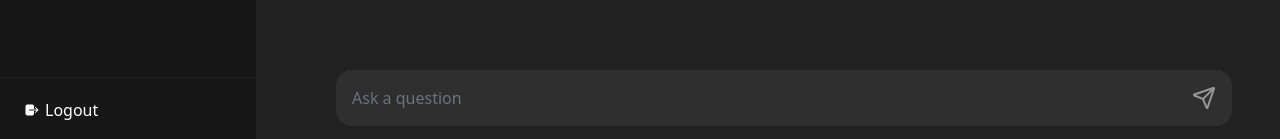
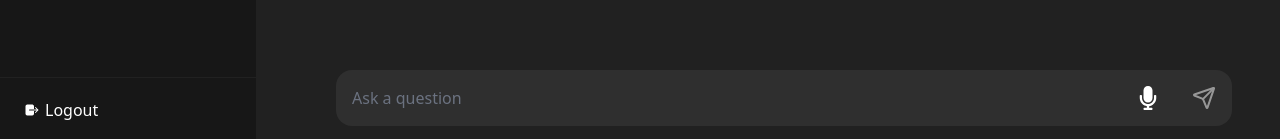
Before and after one commit to limefresh5455/rag-llm-chatbox, a React (Vite) app: page /chat in a window 1280 px wide. Shown: the part 658-797 px from the top of the page. Built offline with nearby package versions, Linux system fonts and the light colour scheme; sample sign-in values are in the browser's storage.

Commit message:
updated voice

```diff
--- a/src/components/ChatBox.jsx
+++ b/src/components/ChatBox.jsx
@@ -13,14 +13,13 @@ function ChatBox() {
   const [showCopied, setShowCopied] = useState(false);
   const [selectedModel, setSelectedModel] = useState("OpenAI-GPT-4.0");
   const [selectedChatMode, setSelectedChatMode] = useState("document");
-  const user_id = localStorage.getItem("user_id"); // Fetch user_id from localStorage
+  const user_id = localStorage.getItem("user_id");
   const fileInputRef = useRef(null);
   const messagesEndRef = useRef(null);
   const chatContainerRef = useRef(null);
   const [copiedMessageId, setCopiedMessageId] = useState(null);
   const [showScrollDown, setShowScrollDown] = useState(false);
 
-  // Update useEffect to fetch and save messages based on user_id
   useEffect(() => {
     const savedMessages = sessionStorage.getItem(`chatHistory_${user_id}`);
     if (savedMessages) {
@@ -34,7 +33,7 @@ function ChatBox() {
     }
 
     const clearSessionStorage = () => {
-      sessionStorage.clear(); // Clear session storage on tab close or reload
+      sessionStorage.clear();
     };
 
     window.addEventListener("beforeunload", clearSessionStorage);
@@ -114,115 +113,6 @@ function ChatBox() {
     }
   };
 
-  // const handleQuery = async () => {
-  //   if (!query) return;
-
-  //   if (selectedChatMode === "dataset" && !file) {
-  //     alert("No file uploaded. Please upload a file first.");
-  //     return;
-  //   }
-
-  //   try {
-  //     setLoading(true);
-  //     const formData = new FormData();
-  //     formData.append("user_id", user_id);
-  //     formData.append("model", selectedModel);
-
-  //     setQuery("");
-
-  //     if (selectedChatMode === "document" && query) {
-  //       formData.append("query", query);
-
-  //       setMessages((prevMessages) => [
-  //         ...prevMessages,
-  //         { type: "question", text: query, chatMode: "document" },
-  //       ]);
-
-  //       const response = await fetch(`${import.meta.env.VITE_API_URL}/query`, {
-  //         method: "POST",
-  //         body: formData,
-  //       });
-
-  //       if (!response.ok) {
-  //         throw new Error(`Error: ${response.statusText}`);
-  //       }
-
-  //       const responseData = await response.json();
-
-  //       if (responseData.response) {
-  //         const responseText = responseData.response;
-  //         let index = 0;
-
-  //         const responseMessage = { type: "response", text: "" };
-  //         setMessages((prevMessages) => [...prevMessages, responseMessage]);
-
-  //         const intervalId = setInterval(() => {
-  //           setMessages((prevMessages) => {
-  //             const updatedMessages = [...prevMessages];
-  //             updatedMessages[updatedMessages.length - 1] = {
-  //               ...updatedMessages[updatedMessages.length - 1],
-  //               text: responseText.slice(0, index),
-  //             };
-  //             return updatedMessages;
-  //           });
-  //           index++;
-
-  //           if (index > responseText.length) {
-  //             clearInterval(intervalId);
-  //           }
-  //         }, 5);
-  //       }
-  //     } else if (selectedChatMode === "dataset" && query && file) {
-  //       formData.append("query", query);
-  //       formData.append("file", file);
-
-  //       setMessages((prevMessages) => [
-  //         ...prevMessages,
-  //         {
-  //           type: "question",
-  //           text: query,
-  //           fileName: file.name,
-  //           chatMode: "dataset",
-  //         },
-  //       ]);
-
-  //       const response = await axios.post(
-  //         `${import.meta.env.VITE_API_URL}/dataset_query`,
-  //         formData,
-  //         { headers: { "Content-Type": "multipart/form-data" } }
-  //       );
-
-  //       const answer =
-  //         response.data.response || "No response provided by the server.";
-
-  //       let index = 0;
-  //       const responseMessage = { type: "answer", text: "" };
-  //       setMessages((prevMessages) => [...prevMessages, responseMessage]);
-
-  //       const intervalId = setInterval(() => {
-  //         setMessages((prevMessages) => {
-  //           const updatedMessages = [...prevMessages];
-  //           updatedMessages[updatedMessages.length - 1] = {
-  //             ...updatedMessages[updatedMessages.length - 1],
-  //             text: answer.slice(0, index).replace(/\*\*/g, ""),
-  //           };
-  //           return updatedMessages;
-  //         });
-  //         index++;
-
-  //         if (index > answer.length) {
-  //           clearInterval(intervalId);
-  //         }
-  //       }, 5);
-  //     }
-  //   } catch (error) {
-  //     console.error("Error querying:", error);
-  //     alert("Error occurred while querying the dataset. Please try again.");
-  //   } finally {
-  //     setLoading(false);
-  //   }
-  // };
-
   const handleQuery = async () => {
     if (!query) return;
 
@@ -265,7 +155,6 @@ function ChatBox() {
           const responseMessage = { type: "response", text: "" };
           setMessages((prevMessages) => [...prevMessages, responseMessage]);
 
-          // Change the interval to 1ms for faster streaming
           const intervalId = setInterval(() => {
             setMessages((prevMessages) => {
               const updatedMessages = [...prevMessages];
@@ -275,12 +164,12 @@ function ChatBox() {
               };
               return updatedMessages;
             });
-            index += 5; // Increment by 5 or any larger step to speed up the text reveal
+            index += 5;
 
             if (index > responseText.length) {
               clearInterval(intervalId);
             }
-          }, 1); // Reduced to 1 ms for faster streaming
+          }, 1);
         }
       } else if (selectedChatMode === "dataset" && query && file) {
         formData.append("query", query);
@@ -309,7 +198,6 @@ function ChatBox() {
         const responseMessage = { type: "answer", text: "" };
         setMessages((prevMessages) => [...prevMessages, responseMessage]);
 
-        // Change the interval to 1ms for faster streaming
         const intervalId = setInterval(() => {
           setMessages((prevMessages) => {
             const updatedMessages = [...prevMessages];
@@ -319,12 +207,12 @@ function ChatBox() {
             };
             return updatedMessages;
           });
-          index += 5; // Increment by 5 or any larger step to speed up the text reveal
+          index += 5;
 
           if (index > answer.length) {
             clearInterval(intervalId);
           }
-        }, 1); // Reduced to 1 ms for faster streaming
+        }, 1);
       }
     } catch (error) {
       console.error("Error querying:", error);
--- a/src/components/QueryInput.jsx
+++ b/src/components/QueryInput.jsx
@@ -28,10 +28,11 @@ const QueryInput = ({
       return;
     }
 
+    // Initialize SpeechRecognition if not already done
     if (!recognitionRef.current) {
       recognitionRef.current = new SpeechRecognition();
-      recognitionRef.current.continuous = true; // Allow continuous speech recognition
-      recognitionRef.current.interimResults = true; // Allow interim results (partial transcription)
+      recognitionRef.current.continuous = true;
+      recognitionRef.current.interimResults = true;
       recognitionRef.current.lang = "en-US";
 
       recognitionRef.current.onstart = () => {
@@ -40,47 +41,42 @@ const QueryInput = ({
 
       recognitionRef.current.onresult = (event) => {
         let transcript = "";
-        // Iterate over each result and get the transcript
         for (let i = event.resultIndex; i < event.results.length; i++) {
           const result = event.results[i];
           transcript += result[0].transcript;
         }
 
-        // Log the transcript and whether it's final or interim
-        console.log("Transcript:", transcript);
-        console.log("Is Final:", event.results[event.resultIndex].isFinal);
-
-        // Update the query with the new speech-to-text result
-        setQuery((prevQuery) => `${prevQuery}${transcript}`);
+        // Update query with the new transcript
+        setQuery((prevQuery) => `${prevQuery} ${transcript}`.trim());
       };
 
       recognitionRef.current.onend = () => {
+        console.log("Speech recognition ended...");
         setIsListening(false);
-        console.log("Speech recognition ended...");
       };
 
       recognitionRef.current.onerror = (event) => {
         console.error("Speech recognition error:", event.error);
+        setIsListening(false);
+
         if (event.error === "no-speech") {
-          console.log("No speech detected. Try speaking again.");
+          alert("No speech detected. Please try speaking again.");
         } else if (event.error === "audio-capture") {
-          console.log("Audio capture error. Please check your microphone.");
+          alert("Microphone not found or not accessible.");
         } else if (event.error === "not-allowed") {
-          console.log(
-            "Microphone access is not allowed. Please check your permissions."
-          );
+          alert("Microphone access denied. Please check browser permissions.");
         } else {
-          console.log("Unknown error:", event.error);
+          alert("An unknown error occurred. Please try again.");
         }
       };
     }
 
-    // Toggle listening state based on current state
+    // Toggle listening state
     if (isListening) {
-      recognitionRef.current.stop(); // Stop listening if already active
+      recognitionRef.current.stop();
       setIsListening(false);
     } else {
-      recognitionRef.current.start(); // Start listening when triggered
+      recognitionRef.current.start();
       setIsListening(true);
     }
   };
@@ -97,9 +93,7 @@ const QueryInput = ({
 
       <textarea
         value={query}
-        onChange={(e) => {
-          setQuery(e.target.value);
-        }}
+        onChange={(e) => setQuery(e.target.value)}
         onKeyDown={(e) => {
           if (e.key === "Enter" && !e.shiftKey) {
             e.preventDefault();
@@ -122,6 +116,18 @@ const QueryInput = ({
           e.target.style.height = `${e.target.scrollHeight}px`;
         }}
       />
+
+      <button
+        onClick={handleSpeechInput}
+        className="p-4 text-white hover:text-gray-400"
+        title={isListening ? "Stop Listening" : "Start Listening"}
+      >
+        {isListening ? (
+          <FaMicrophoneSlash className="w-6 h-6 text-red-500" />
+        ) : (
+          <FaMicrophone className="w-6 h-6" />
+        )}
+      </button>
 
       <button
         onClick={handleQuery}
```
